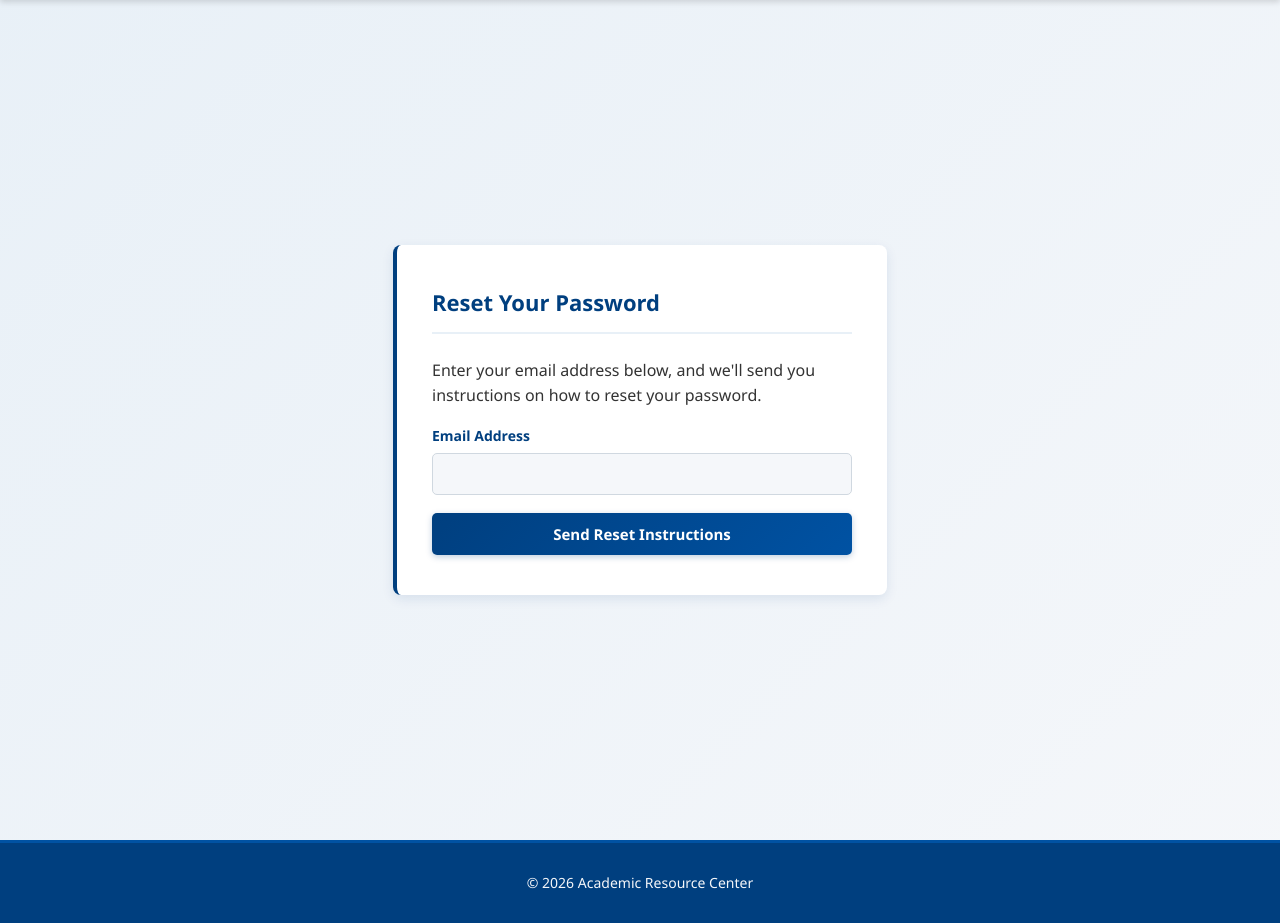
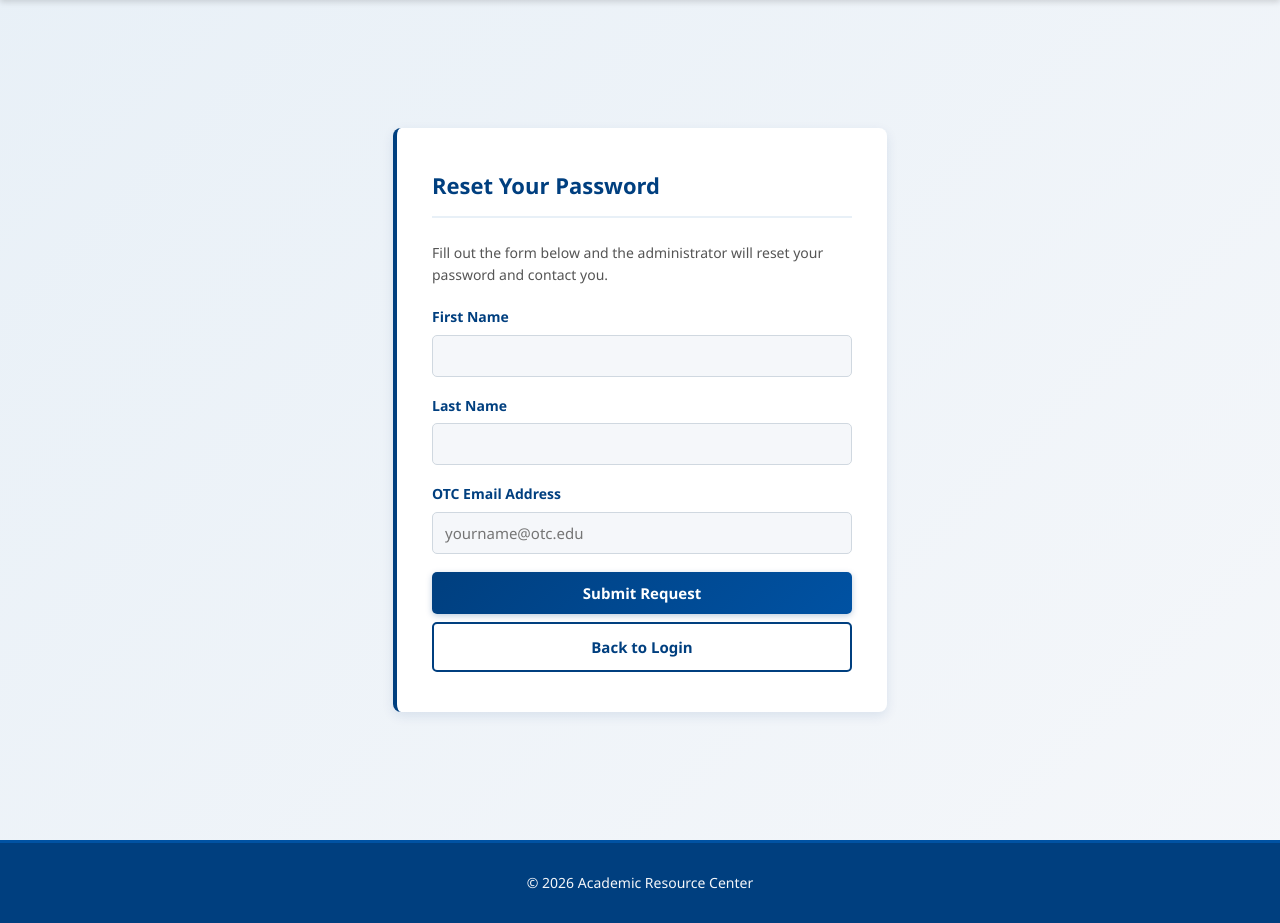
Before and after one commit to GravesSoftwareDev/ARC---Scheduling-App, a Django app: page /password-reset/ in a window 1280 px wide. Shown: the part 60-983 px from the top of the page. Run offline with Django 5.2, Linux system fonts and the light colour scheme.

Commit message:
fix: Manual Work around forgot password

```diff
--- a/scheduling_app/account/forms.py
+++ b/scheduling_app/account/forms.py
@@ -4,6 +4,18 @@ from django.contrib.auth.forms import UserCreationForm
 from .models import Subject, Department
 
 User = get_user_model()
+
+class PasswordResetRequestForm(forms.Form):
+    first_name = forms.CharField(max_length=150, label='First Name')
+    last_name = forms.CharField(max_length=150, label='Last Name')
+    email = forms.EmailField(label='OTC Email Address')
+
+    def clean_email(self):
+        email = self.cleaned_data['email'].lower()
+        if not email.endswith('@otc.edu'):
+            raise forms.ValidationError('Please enter your OTC email address (@otc.edu).')
+        return email
+
 
 class EditProfileForm(forms.ModelForm):
     birthdate = forms.DateField(required=False, widget=forms.DateInput(attrs={'type': 'date'}))
--- a/scheduling_app/account/templates/account/registration/password_reset_form.html
+++ b/scheduling_app/account/templates/account/registration/password_reset_form.html
@@ -1,31 +1,43 @@
-{% extends "dashboard/base.html" %} {% block title %}Reset Password - Academic
-Resource Center{% endblock title %} {% block content %}
+{% extends "dashboard/base.html" %}
+{% block title %}Reset Password – Academic Resource Center{% endblock %}
+
+{% block content %}
 <div class="auth-wrapper">
   <div class="auth-card">
     <h2>Reset Your Password</h2>
-    <p>
-      Enter your email address below, and we'll send you instructions on how to
-      reset your password.
+    <p style="margin-bottom:20px;color:#555;font-size:14px;">
+      Fill out the form below and the administrator will reset your password and contact you.
     </p>
-    <form method="post" action="{% url 'account:password_reset' %}">
+    <form method="post">
       {% csrf_token %}
       <div class="form-group">
-        <label for="id_email">Email Address</label>
-        <input type="email" name="email" id="id_email" required />
+        <label for="id_first_name">First Name</label>
+        <input type="text" name="first_name" id="id_first_name"
+               value="{{ form.first_name.value|default_if_none:'' }}" required>
+        {% if form.first_name.errors %}
+        <p class="form-field-error">{{ form.first_name.errors|join:", " }}</p>
+        {% endif %}
       </div>
-      <button type="submit" class="auth-btn">
-        Send Reset Instructions
-      </button>
+      <div class="form-group">
+        <label for="id_last_name">Last Name</label>
+        <input type="text" name="last_name" id="id_last_name"
+               value="{{ form.last_name.value|default_if_none:'' }}" required>
+        {% if form.last_name.errors %}
+        <p class="form-field-error">{{ form.last_name.errors|join:", " }}</p>
+        {% endif %}
+      </div>
+      <div class="form-group">
+        <label for="id_email">OTC Email Address</label>
+        <input type="email" name="email" id="id_email"
+               value="{{ form.email.value|default_if_none:'' }}"
+               placeholder="yourname@otc.edu" required>
+        {% if form.email.errors %}
+        <p class="form-field-error">{{ form.email.errors|join:", " }}</p>
+        {% endif %}
+      </div>
+      <button type="submit" class="auth-btn">Submit Request</button>
+      <a href="{% url 'account:login' %}" class="auth-btn-secondary">Back to Login</a>
     </form>
-    {% if form.errors %}
-    <div class="error-messages">
-      {% for field in form %} {% for error in field.errors %}
-      <p>{{ error }}</p>
-      {% endfor %} {% endfor %} {% for error in form.non_field_errors %}
-      <p>{{ error }}</p>
-      {% endfor %}
-    </div>
-    {% endif %}
   </div>
 </div>
-{% endblock content %}
+{% endblock %}
--- a/scheduling_app/account/urls.py
+++ b/scheduling_app/account/urls.py
@@ -1,7 +1,7 @@
 from django.urls import path, reverse_lazy
 from django.contrib.auth import views as auth_views
 from . import views
-from .tokens import password_reset_token
+from .tokens import password_reset_token  # still used by confirm/complete URLs
 
 app_name = 'account'
 
@@ -14,14 +14,7 @@ urlpatterns = [
         success_url=reverse_lazy('account:password_change_done'),
     ), name='password_change'),
     path('password-change/done/', auth_views.PasswordChangeDoneView.as_view(template_name='account/registration/password_change_done.html'), name='password_change_done'),
-    path('password-reset/', auth_views.PasswordResetView.as_view(
-        template_name='account/registration/password_reset_form.html',
-        email_template_name='account/registration/password_reset_email.html',
-        html_email_template_name='account/registration/password_reset_email_html.html',
-        subject_template_name='account/registration/password_reset_subject.txt',
-        success_url=reverse_lazy('account:password_reset_done'),
-        token_generator=password_reset_token,
-    ), name='password_reset'),
+    path('password-reset/', views.password_reset_request, name='password_reset'),
     path('password-reset/done/', auth_views.PasswordResetDoneView.as_view(template_name='account/registration/password_reset_done.html'), name='password_reset_done'),
     path('password-reset/<uidb64>/<token>/', auth_views.PasswordResetConfirmView.as_view(
         template_name='account/registration/password_reset_confirm.html',
--- a/scheduling_app/account/views.py
+++ b/scheduling_app/account/views.py
@@ -1,12 +1,38 @@
 from django.shortcuts import render, redirect, get_object_or_404
 from django.contrib.auth.decorators import login_required, user_passes_test
 from django.contrib import messages
+from django.core.mail import send_mail
+from django.conf import settings
 from django.db.models import Prefetch
-from .forms import RegistrationForm, EditProfileForm
+from .forms import RegistrationForm, EditProfileForm, PasswordResetRequestForm
 from .models import Employee, Department, Subject
 
 
 _admin_check = lambda u: u.role == 'ADMIN'
+
+
+def password_reset_request(request):
+    if request.method == 'POST':
+        form = PasswordResetRequestForm(request.POST)
+        if form.is_valid():
+            first = form.cleaned_data['first_name']
+            last = form.cleaned_data['last_name']
+            email = form.cleaned_data['email']
+            send_mail(
+                subject=f'Password Reset Request – {first} {last}',
+                message=(
+                    f'{first} {last} ({email}) has requested a password reset.\n\n'
+                    f'Go to the admin panel to reset their password:\n'
+                    f'https://arc.gravessoftware.dev/admin/account/employee/'
+                ),
+                from_email=settings.DEFAULT_FROM_EMAIL,
+                recipient_list=[settings.DEFAULT_FROM_EMAIL],
+                fail_silently=True,
+            )
+            return redirect('account:password_reset_done')
+    else:
+        form = PasswordResetRequestForm()
+    return render(request, 'account/registration/password_reset_form.html', {'form': form})
 
 
 @login_required
```
Also changed, not shown: scheduling_app/account/templates/account/registration/password_reset_done.html (+11 -7 lines).
